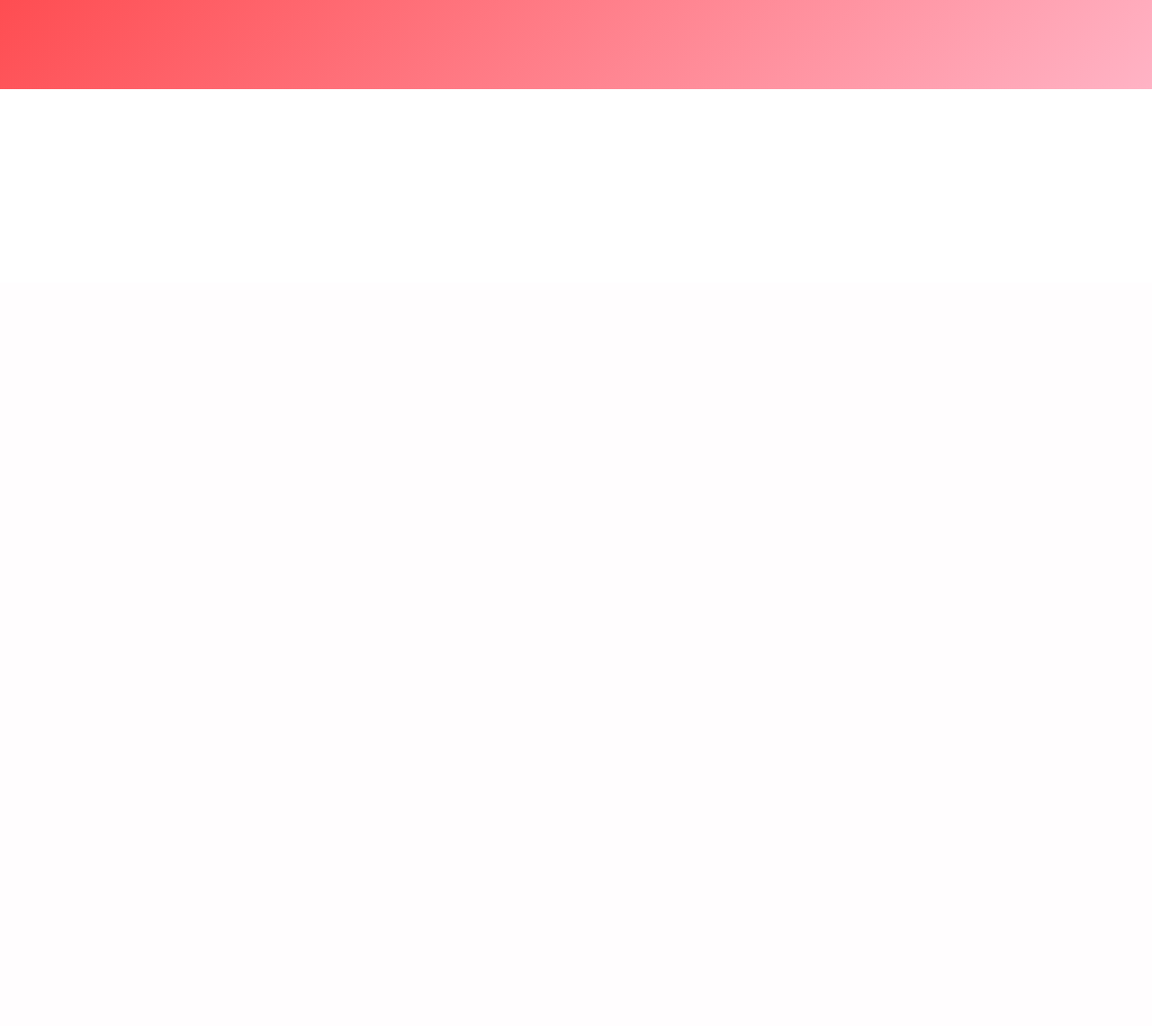
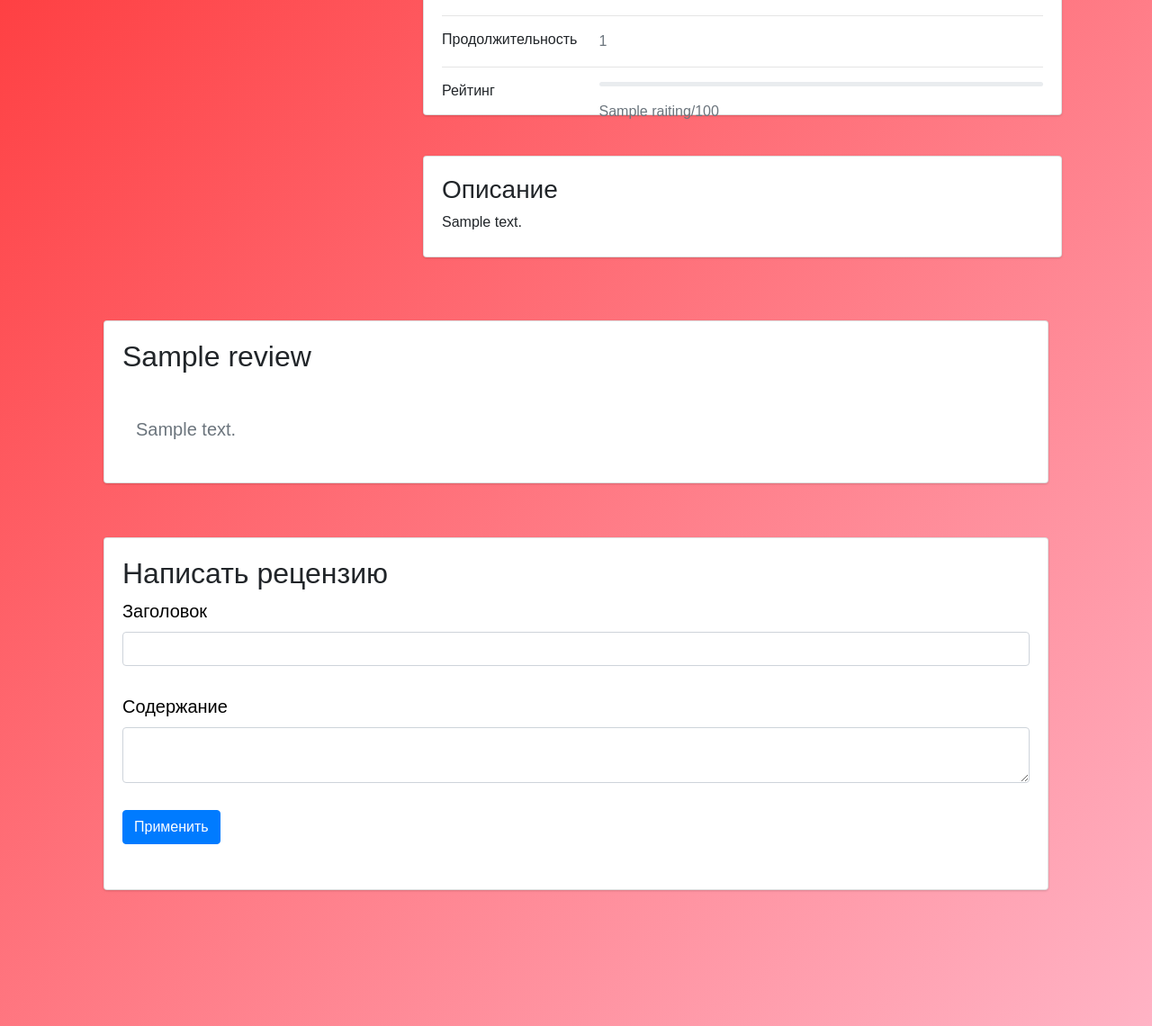
Before and after one commit to MarkusMagpie/final_project, a Flask app: template templates/JohnWick4.html in a window 1280 px wide. Shown: the part 486-1626 px from the top of the page at 90% size. Before the commit the page ends 585 px from the top, so only its background shows below. Run offline with Flask 3, Linux system fonts and the light colour scheme; tables that the repository leaves empty hold one stand-in row (values such as "Sample post"); the template is opened without the code that fills it: values that come from a table or form of the project are taken from there, most other values are stand-ins (such as "Sample title", 1, 10 or a date in 2020); some libraries are stand-ins or nearby versions.

Commit message:
changing stuff

```diff
--- a/data/category.py
+++ b/data/category.py
@@ -8,7 +8,9 @@
                                      sqlalchemy.Column('category', sqlalchemy.Integer,
                                                        sqlalchemy.ForeignKey('category.id')),
                                      sqlalchemy.Column('films', sqlalchemy.Integer,
-                                                       sqlalchemy.ForeignKey('films.id'))
+                                                       sqlalchemy.ForeignKey('films.id')),
+                                     sqlalchemy.Column('users', sqlalchemy.Integer,
+                                                       sqlalchemy.ForeignKey('users.id'))
                                      )
 
 
--- a/data/news.py
+++ b/data/news.py
@@ -17,3 +17,6 @@
     user_id = sqlalchemy.Column(sqlalchemy.Integer, sqlalchemy.ForeignKey("users.id"))
     user = orm.relationship('User')
     categories = orm.relationship("Category", secondary="association", backref="news")
+
+    film_id = sqlalchemy.Column(sqlalchemy.Integer, sqlalchemy.ForeignKey("films.id"))
+    film = orm.relationship('Film')
--- a/data/users.py
+++ b/data/users.py
@@ -14,7 +14,7 @@
     email = sqlalchemy.Column(sqlalchemy.String, index=True, unique=True, nullable=True)
     hashed_password = sqlalchemy.Column(sqlalchemy.String, nullable=True)
 
-    films = orm.relationship("Film", back_populates='user')
+    news = orm.relationship("News", back_populates='user')
 
     def __repr__(self):
         return f'<User> {self.id} {self.name} {self.email}'
--- a/main.py
+++ b/main.py
@@ -33,19 +33,30 @@
     app.run()
 
 
-@app.route('/news', methods=['GET', 'POST'])
-@login_required
-def add_news():
-    form = FilmsForm()
+@app.route("/film/<film_id>", methods=['GET', 'POST'])
+def film1(film_id):
+    db_sess = db_session.create_session()
+    film = db_sess.query(Film).filter(Film.id == film_id).first()
+    review = db_sess.query(News).filter(News.film_id == film.id)
+    form = NewsForm()
     if form.validate_on_submit():
-        db_sess = db_session.create_session()
-        news = Film()
+        news = News()
         news.title = form.title.data
         news.content = form.content.data
-        current_user.films.append(news)
+        current_user.news.append(news)
         db_sess.merge(current_user)
+        local_object = db_sess.merge(news)
+        film.news.append(local_object)
+        db_sess.merge(film)
         db_sess.commit()
         return redirect('/')
+    return render_template("JohnWick4.html", film=film, form=form, reviews=review)
+
+
+@app.route('/<int:id>/news', methods=['GET', 'POST'])
+@login_required
+def add_news(cur_id):
+
     return render_template('news.html', title='Добавление рецензии на фильм', form=form)
 
 
@@ -109,11 +120,6 @@
     return render_template("user_profile.html", user=users)
 
 
-@app.route("/film/JohnWick4")
-def film1():
-    return render_template("JohnWick4.html")
-
-
 @app.route('/register', methods=['GET', 'POST'])
 def reqister():
     form = RegisterForm()
--- a/templates/JohnWick4.html
+++ b/templates/JohnWick4.html
@@ -1,14 +1,168 @@
 {% extends "base.html" %}
 
 {% block content %}
-<font size="3">
-    <h1>ДЖОН УИК 4</h1>
-    <font>
-        <img src="https://upload.wikimedia.org/wikipedia/ru/3/3b/John_Wick_4_poster.jpg">
-        <p class="card-text">
-                  Джон Уик находит способ одержать победу над Правлением кланов.
-                  Но прежде ему предстоит сразиться с новым врагом и его могущественными союзниками.
-                </p>
-    </font>
-</font>
+    <div class="container">
+    <div class="main-body">
+
+          <div class="row gutters-md">
+            <div class="col-md-4 mb-3">
+              <div class="card">
+                <div class="card-body">
+                  <div class="d-flex flex-column align-items-center text-center">
+                    <img src="https://upload.wikimedia.org/wikipedia/ru/3/3b/John_Wick_4_poster.jpg" width="250">
+                    <div class="mt-3">
+                      <h4>{{film.title}}</h4>
+                    </div>
+                  </div>
+                </div>
+              </div>
+            </div>
+            <div class="col-md-8">
+              <div class="card mb-3" style="height: 92%;">
+                <div class="card-body" >
+                  <div class="row">
+                    <div class="col-sm-3">
+                      <h6 class="mb-0">Премьера</h6>
+                    </div>
+                    <div class="col-sm-9 text-secondary">
+                      {{film.date}}
+                    </div>
+                  </div>
+                  <hr>
+                  <div class="row">
+                    <div class="col-sm-3">
+                      <h6 class="mb-0">Страна</h6>
+                    </div>
+                    <div class="col-sm-9 text-secondary">
+                      {{film.country}}
+                    </div>
+                  </div>
+                  <hr>
+                  <div class="row">
+                    <div class="col-sm-3">
+                      <h6 class="mb-0">Жанр</h6>
+                    </div>
+                    <div class="col-sm-9 text-secondary">
+                      {{film.genre}}
+                    </div>
+                  </div>
+                  <hr>
+                  <div class="row">
+                    <div class="col-sm-3">
+                      <h6 class="mb-0">Режисёр</h6>
+                    </div>
+                    <div class="col-sm-9 text-secondary">
+                      {{film.director}}
+                    </div>
+                  </div>
+                  <hr>
+                  <div class="row">
+                    <div class="col-sm-3">
+                      <h6 class="mb-0">Продюссер</h6>
+                    </div>
+                    <div class="col-sm-9 text-secondary">
+                      {{film.producer}}
+                    </div>
+                  </div>
+                  <hr>
+                  <div class="row">
+                    <div class="col-sm-3">
+                      <h6 class="mb-0">Бюджет</h6>
+                    </div>
+                    <div class="col-sm-9 text-secondary">
+                      {{film.budget}}
+                    </div>
+                  </div>
+                  <hr>
+                  <div class="row">
+                    <div class="col-sm-3">
+                      <h6 class="mb-0">Сборы</h6>
+                    </div>
+                    <div class="col-sm-9 text-secondary">
+                      {{film.box_office}}
+                    </div>
+                  </div>
+                  <hr>
+                  <div class="row">
+                    <div class="col-sm-3" style="padding-right: 0px;">
+                      <h6 class="mb-0">Продолжительность</h6>
+                    </div>
+                    <div class="col-sm-9 text-secondary">
+                      {{film.length}}
+                    </div>
+                  </div>
+                  <hr>
+                  <div class="row">
+                    <div class="col-sm-3">
+                      <h6 class="mb-0">Рейтинг</h6>
+                    </div>
+                    <div class="col-sm-9 text-secondary">
+                    <div class="progress mb-3" style="height: 5px; ">
+                      {% set rating = film.raiting %}
+                      <div class="progress-bar bg-warning" role="progressbar" style="width: {{ rating }}%;" aria-valuenow="{{ rating }}" aria-valuemin="0" aria-valuemax="100"></div>
+                    </div>
+                      <div>{{film.raiting}}/100</div>
+                    </div>
+                  </div>
+
+                </div>
+              </div>
+            </div>
+            <div class="col-md-8" style="left: 370px;">
+              <div class="card mb-3" style="height: 92%;">
+                <div class="card-body" >
+                      <h3>Описание</h3>
+                      {{film.about}}
+                  </div>
+                </div>
+              </div>
+
+
+          </div>
+        {% for i in reviews %}
+        <div class="container hero">
+              <div class="card mb-3" style="height: 92%;">
+                <div class="card-body" >
+                    <h2>{{i.title}}</h2> <div style="padding-left: 100px;"><p class="fw-bold lead mb-2"><strong>{{i.user_nick}}{{i.user_id}}</strong></p></div>
+                    <div class="col-lg-8">
+              <p class="text-muted fw-light mb-4">
+                {{i.content}}
+              </p>
+            </div>
+                </div>
+              </div>
+            </div>
+        {% endfor %}
+          <div class="container hero">
+              <div class="card mb-3" style="height: 92%;">
+                <div class="card-body" >
+              <h2>Написать рецензию</h2>
+              <form action="" method="post">
+                  {{ form.hidden_tag() }}
+                  <p style="color: black;">
+                      {{ form.title.label }}
+                      {{ form.title(class="form-control") }}
+                      {% for error in form.title.errors %}
+                          <p class="alert alert-danger" role="alert">
+                              {{ error }}
+                          </p>
+                      {% endfor %}
+                  </p>
+                  <p style="color: black;">
+                      {{ form.content.label }}
+                      {{ form.content(class="form-control") }}
+                      {% for error in form.content.errors %}
+                          <p content="alert alert-danger" role="alert">
+                              {{ error }}
+                          </p>
+                      {% endfor %}
+                  </p>
+                  <p>{{ form.submit(type="submit", class="btn btn-primary") }}</p>
+                  {{ message }}
+              </form>
+                </div>
+              </div>
+            </div>
+        </div>
+    </div>
 {% endblock %}
--- a/templates/index.html
+++ b/templates/index.html
@@ -65,7 +65,7 @@
                   Джон Уик находит способ одержать победу над Правлением кланов.
                   Но прежде ему предстоит сразиться с новым врагом и его могущественными союзниками.
                 </p>
-                <a href="/film/JohnWick4" class="btn btn-primary">Read</a>
+                <a href="/film/1" class="btn btn-primary">Read</a>
               </div>
             </div>
           </div>
```
Also changed, not shown: data/films.py (+12 -6 lines), db/blogs.db (added), static/css/style.css (line endings or trailing spaces).
